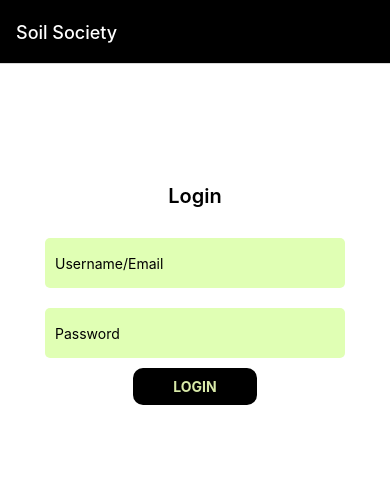
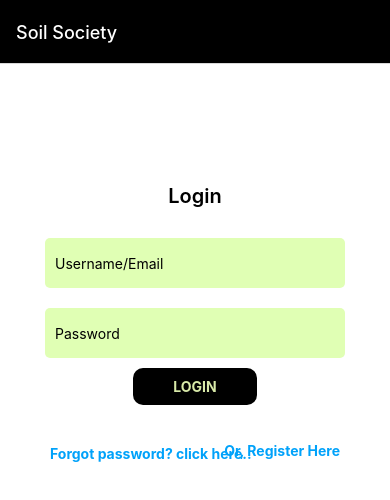
Before and after one commit to sshopnil/soilSociety, a React Native app in the folder frontEnd/: screen /login in a window 390 px wide. Shown: the top 500 px of the page. Built offline with nearby package versions, Linux system fonts and the light colour scheme.

Commit message:
added register and forgot pass in login

```diff
--- a/frontEnd/src/navigations/AuthNavigator.tsx
+++ b/frontEnd/src/navigations/AuthNavigator.tsx
@@ -41,7 +41,19 @@ function AuthNavigator() {
           title: "Soil Society",
         })}
       />
-      <Stack.Screen name="register" component={RegisterScreen} />
+      <Stack.Screen
+        name="register"
+        component={RegisterScreen}
+        options={({route}) => ({
+          headerTintColor: "white",
+          // headerBackTitle: 'Back',
+          headerBackTitleVisible: false,
+          headerStyle: {
+            backgroundColor: "black",
+          },
+          title: "Register",
+        })}
+      />
       <Stack.Screen
         name="home"
         component={TabNavigation}
--- a/frontEnd/src/screens/Auth/LoginScreen.tsx
+++ b/frontEnd/src/screens/Auth/LoginScreen.tsx
@@ -1,6 +1,7 @@
 import React from "react";
 import {View, Text, StyleSheet, Button, TouchableOpacity, TextInput} from 'react-native';
 import { useNavigation } from "@react-navigation/native";
+import ForgotPass from './ForgotPass';
 
 
 const LoginScreen = () =>{
@@ -13,7 +14,13 @@ const LoginScreen = () =>{
             <TouchableOpacity style={styles.buttonStyle} onPress={()=> navigation.navigate('home')}>
                 <Text style={styles.buttonText}>Login</Text>
             </TouchableOpacity>
-            {/* <Button title="goto home" onPress={()=> navigation.navigate('home')}/> */}
+
+            <TouchableOpacity style={styles.forgotpassStyle} onPress={()=> navigation.navigate('forgotpass')}>
+                <Text style={styles.forgotpassTxt}>Forgot password? click here..</Text>
+            </TouchableOpacity>
+            <TouchableOpacity style={styles.regStyle} onPress={()=> navigation.navigate('register')}>
+                <Text style={styles.forgotpassTxt}>Or, Register Here</Text>
+            </TouchableOpacity>
         </View>
     );
 };
@@ -53,7 +60,21 @@ const styles = StyleSheet.create({
         textTransform: 'uppercase',
         color:"#D8E9A8",
         fontWeight: '700'
-    }
+    },
+    forgotpassStyle:{
+        marginVertical: 40,
+        alignSelf:'flex-start',
+        marginLeft: 50
+    },
+    forgotpassTxt:{
+        color:'#00a2fa',
+        fontWeight: 'bold'
+    },
+    regStyle:{
+        alignSelf:'flex-end',
+        marginRight: 50,
+        bottom: 60
+    },
 });
 
 export default LoginScreen;
```
